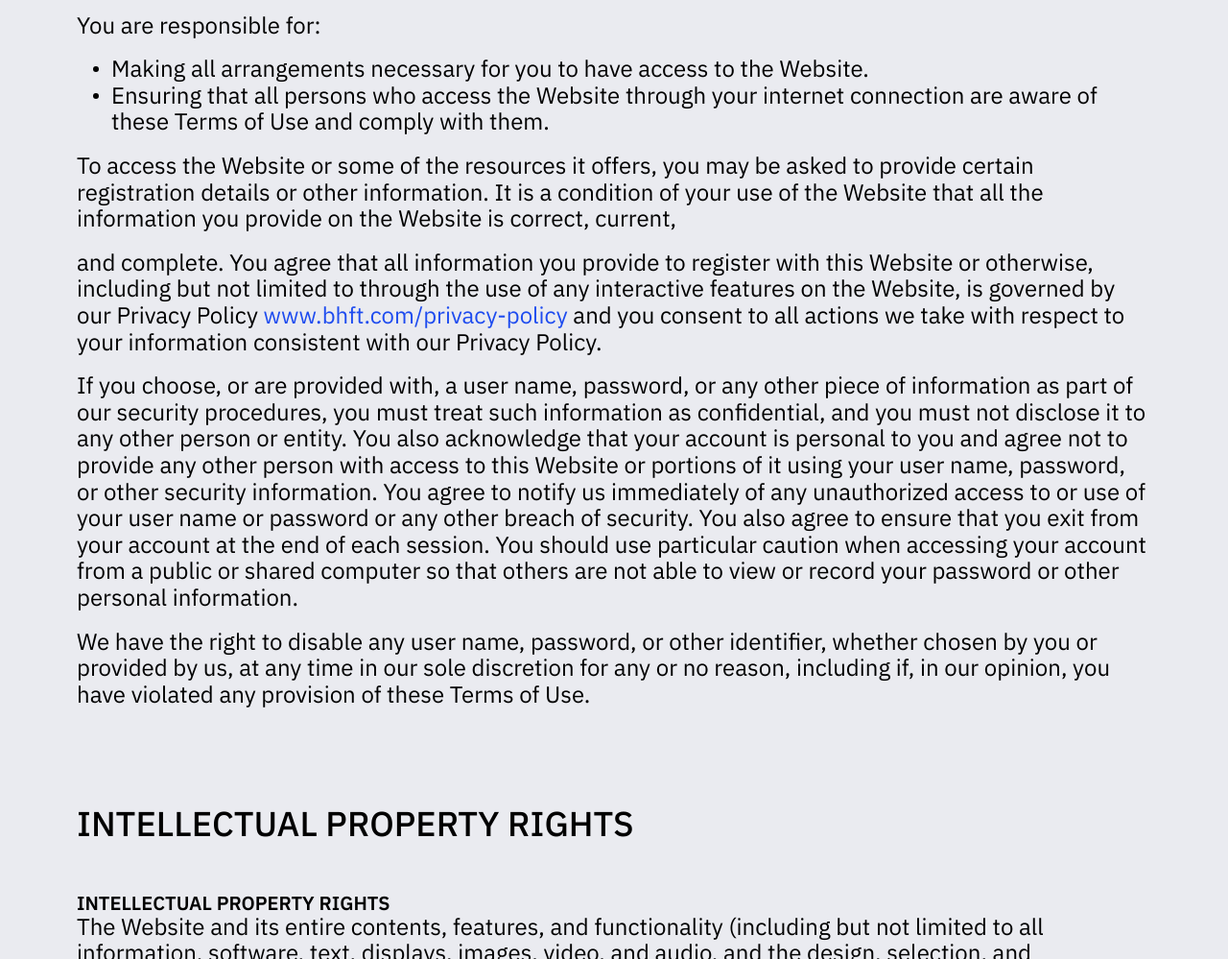
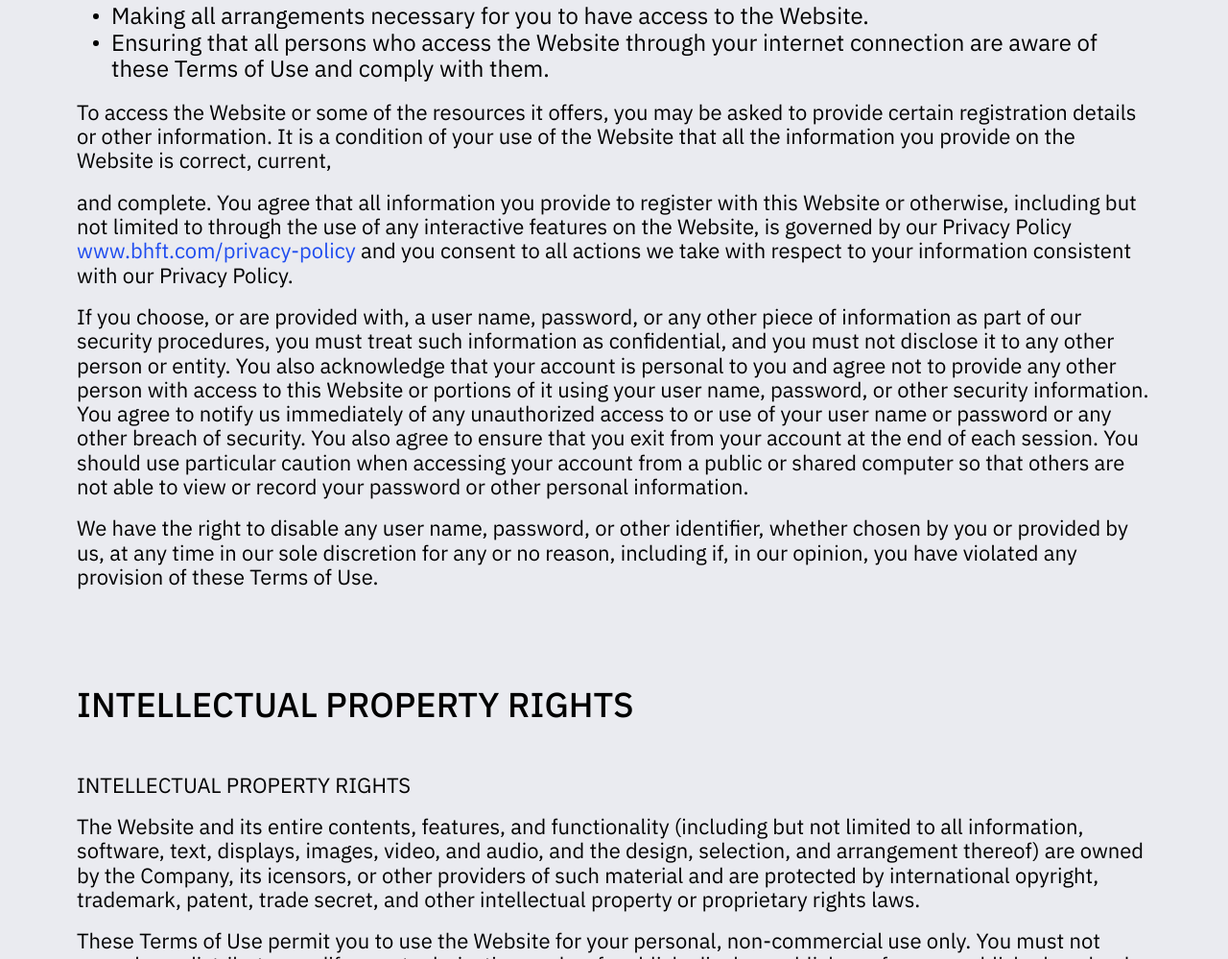
Before and after one commit to RomanVinichenko/bhft, a website: page app/terms.html in a window 1280 px wide. Shown: the part 1801-2800 px from the top of the page at 96% size. Drawn offline with nearby package versions, Linux system fonts and the light colour scheme.

Commit message:
terms + policy

```diff
--- a/app/scss/blocks/_terms-policy.scss
+++ b/app/scss/blocks/_terms-policy.scss
@@ -34,6 +34,7 @@
 .terms-policy__wrapper {
   padding-bottom: 182px;
   line-height: 1.15;
+  animation: appear 1.5s;
 
   h3 {
     margin: 100px 0 50px;
@@ -42,7 +43,24 @@
     font-size: 36px;
 
     &:first-child {
+      @include r($md) {
+      }
+
       margin: 0 0 50px;
+
+      @include r($xl) {
+        margin: 50px 0 30px;
+      }
+    }
+
+    @include r($xl) {
+      margin: 60px 0 30px;
+      font-size: 30px;
+    }
+
+    @include r($md) {
+      margin: 30px 0;
+      font-size: 20px;
     }
   }
 
@@ -50,6 +68,19 @@
     margin-bottom: 18px;
     font-weight: 400;
     font-size: 24px;
+
+    @include r(1500) {
+      font-size: 22px;
+    }
+
+    @include r($xl) {
+      font-size: 20px;
+    }
+
+    @include r($md) {
+      margin-bottom: 12px;
+      font-size: 16px;
+    }
   }
 
   ul {
@@ -71,9 +102,30 @@
         background-color: $black;
       }
     }
+
+    @include r($xl) {
+      font-size: 20px;
+    }
+
+    @include r($md) {
+      margin-bottom: 12px;
+      font-size: 16px;
+    }
+
+    @include r($md) {
+      padding-left: 30px;
+    }
   }
 
   a {
     color: #1d4bef;
   }
+
+  @include r($xl) {
+    padding-bottom: 100px;
+  }
+
+  @include r($md) {
+    padding-bottom: 50px;
+  }
 }
--- a/app/terms.html
+++ b/app/terms.html
@@ -77,7 +77,7 @@
       <h1>WEBSITE TERMS OF USE</h1>
     </div>
   </section>
-  <section class="terms-policy__wrapper">
+  <section class="terms-policy__wrapper wow">
     <div class="container">
       <h3>ACCEPTANCE OF THE TERMS OF USE</h3>
       <p>
@@ -171,9 +171,9 @@
       <h3>
         INTELLECTUAL PROPERTY RIGHTS
       </h3>
-      <h4>
+      <p>
         INTELLECTUAL PROPERTY RIGHTS
-      </h4>
+      </p>
       <p>
         The Website and its entire contents, features, and functionality (including but not limited to all information,
         software, text, displays, images, video, and audio, and the design, selection, and arrangement thereof) are
```
Also changed, not shown: app/policy.html (+1 -1 lines), app/css/style.min.css, 1 other file.
